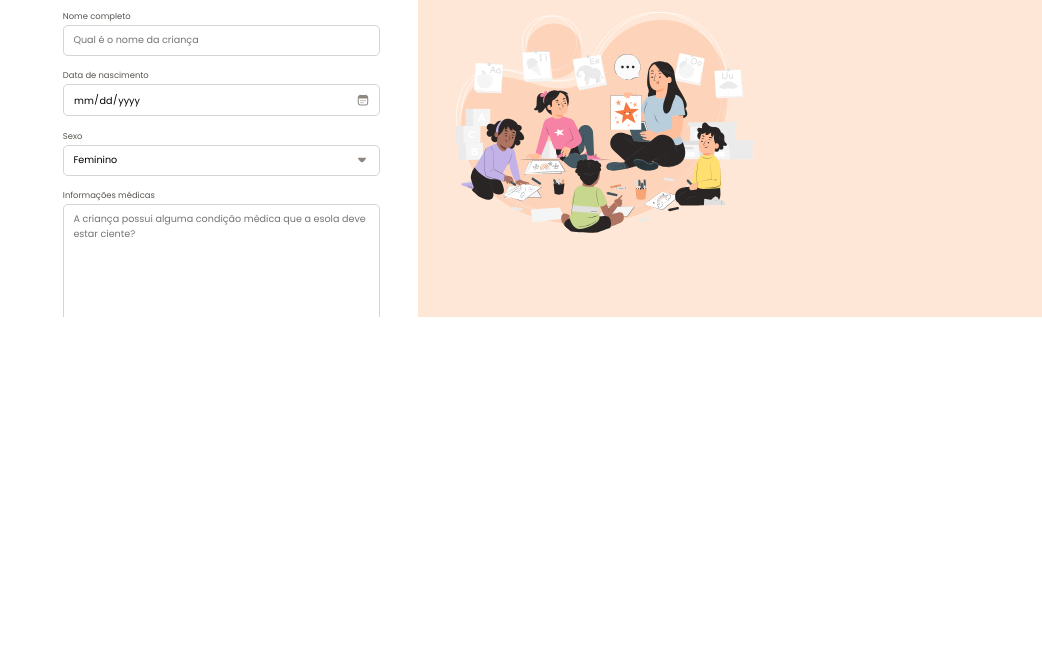
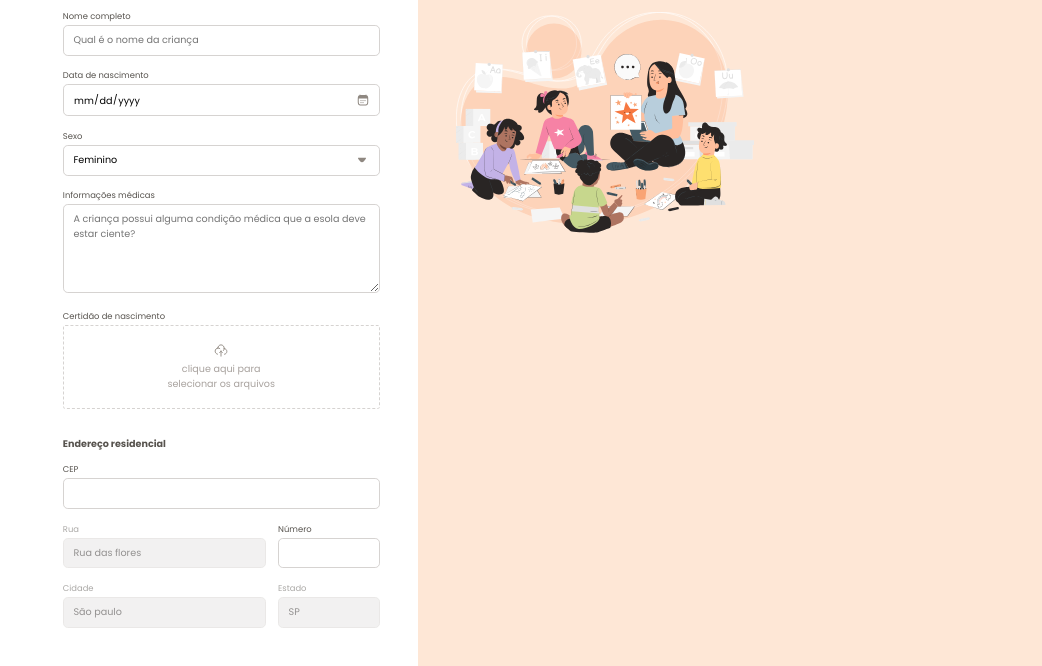
Before and after one commit to Makiikoo/project-fomulario-de-matricula, a plain HTML site: page index.html in a window 1280 px wide. Shown: the part 163-829 px from the top of the page, without its empty margins (238-1280 px from the left). Before the commit the page ends 800 px from the top, so only its background shows below. Drawn offline with Linux system fonts and the light colour scheme.

Commit message:
Configurando os campos de endereço

```diff
--- a/index.html
+++ b/index.html
@@ -65,12 +65,17 @@
               name="medical-info"
               id="medical-info"
               cols="30"
-              rows="10"
+              rows="5"
               placeholder="A criança possui alguma condição médica que a esola deve estar ciente?"
               ></textarea>
             </div>
 
             <div class="droparea-wrapper">
+
+              <label for="birth-file">Certidão de nascimento</label>
+
+              <div class="dropzone">
+
               <input
               type="file"
               id="birth-file"
@@ -80,6 +85,63 @@
                 clique aqui para <br> selecionar os arquivos
               </p>
             </div>
+
+          </div>
+          </fieldset>
+
+          <fieldset class="adress">
+            <legend>Endereço residencial</legend>
+
+            <div class="input-wrapper">
+              <label for="cep">CEP</label>
+              <input
+              type="text"
+              id="cep"
+              name="cep">
+            </div>
+
+            <div class="flex">
+              <div class="input-wrapper flex-2">
+                <label for="street">Rua</label>
+                <input
+                type="text"
+                id="street"
+                name="street"
+                value="Rua das flores"
+                disabled>
+              </div>
+
+              <div class="input-wrapper flex-1">
+                <label for="number">Número</label>
+                <input
+                type="number"
+                id="number"
+                name="number">
+              </div>
+            </div>
+
+            <div class="flex">
+              <div class="input-wrapper flex-2">
+                <label for="city">Cidade</label>
+                <input
+                type="text"
+                id="city"
+                name="city"
+                value="São paulo"
+                disabled>
+              </div>
+
+              <div class="input-wrapper flex-1">
+                <label for="state">Estado</label>
+                <input
+                type="text"
+                id="state"
+                name="state"
+                disabled
+                value="SP">
+              </div>
+            </div>
+
           </fieldset>
         </form>
       </div>
--- /dev/null
+++ b/styles/fields/droparea.css
@@ -0,0 +1,36 @@
+.dropzone{
+  border: 1px dashed var(--stroke-default);
+  border-radius: .25rem;
+
+  display: grid;
+  justify-items: center;
+  gap: .5rem;
+
+  text-align: center;
+  padding: 1.75rem 1rem;
+
+  position: relative;
+  & input{
+    position: absolute;
+    width: 100%;
+    height: 100%;
+    inset: 0;
+    opacity: 0;
+  }
+
+  & p {
+    color: #a8a29e;
+  }
+
+  &:hover, &:has(input:focus) {
+    border-width: 2px;
+    border-color: var(--stroke-highlight);
+    background-color: var(--surface-secondary);
+    & p {
+    color: var(--text-tertiary);
+  }
+    & svg path{
+     stroke: var(--stroke-highlight);
+    }
+  }
+}
--- a/styles/fields/index.css
+++ b/styles/fields/index.css
@@ -1,3 +1,5 @@
+@import url(droparea.css);
+
 input, textarea, select{
   appearance: none;
   width: 100%;
@@ -11,15 +13,17 @@ input, textarea, select{
 label{
   font: var(--text-sm);
   color: var(--text-secondary);
+
   display: block;
   margin-bottom: .25rem;
 }
 
 input:focus,
 select:focus,
-textarea:focus {
+textarea:focus,
+input[type="date"]:focus-within {
   outline: .25rem solid var(--text-secondary);
-  border: .125rem solid var(--stroke-hightlight);
+  border: .125rem solid var(--stroke-highlight);
   outline-offset: .1px;
 }
 
@@ -47,3 +51,21 @@ select{
   background: url(../../assets/icons/arrow-down-01.svg)
   no-repeat calc(100% - 1rem);
 }
+
+.adress .flex {
+  gap: 1.25rem;
+}
+
+.input-wrapper:has([disabled]){
+  opacity: .5;
+}
+
+input{
+  &[disabled] {
+    background-color: var(--surface-disabled);
+
+    border: 1px solid var(--stroke-default);
+
+    color: var(--text-primary);
+  }
+}
--- a/styles/forms.css
+++ b/styles/forms.css
@@ -11,6 +11,9 @@ fieldset{
 }
 
 legend{
-  font: 500 1rem/1.25 var(--font-family);
+  font: 600 1rem/1.25 var(--font-family);
   margin-bottom: 1.5rem;
 }
+fieldset + fieldset {
+  margin-top: 3rem;
+}
--- a/styles/global.css
+++ b/styles/global.css
@@ -16,6 +16,7 @@
 
   --surface-primary: #FFFFFF;
   --surface-secondary: #FEE7d6;
+  --surface-disabled: #e7e5e4;
 
   --stroke-default: #d6d3d1;
   --stroke-highlight: #f3541c;
@@ -38,3 +39,15 @@ img{
   max-width: 100%;
   height: auto;
 }
+
+.flex{
+  display: flex;
+}
+
+.flex-1{
+  flex: 1
+}
+
+.flex-2{
+  flex: 2
+}
--- a/styles/layout.css
+++ b/styles/layout.css
@@ -2,7 +2,7 @@
   display: grid;
   grid-template-columns: 51.25% 48.75%;
 
-  height: 100vh;
+  height: 100%;
   overflow: hidden;
 }
 
```
